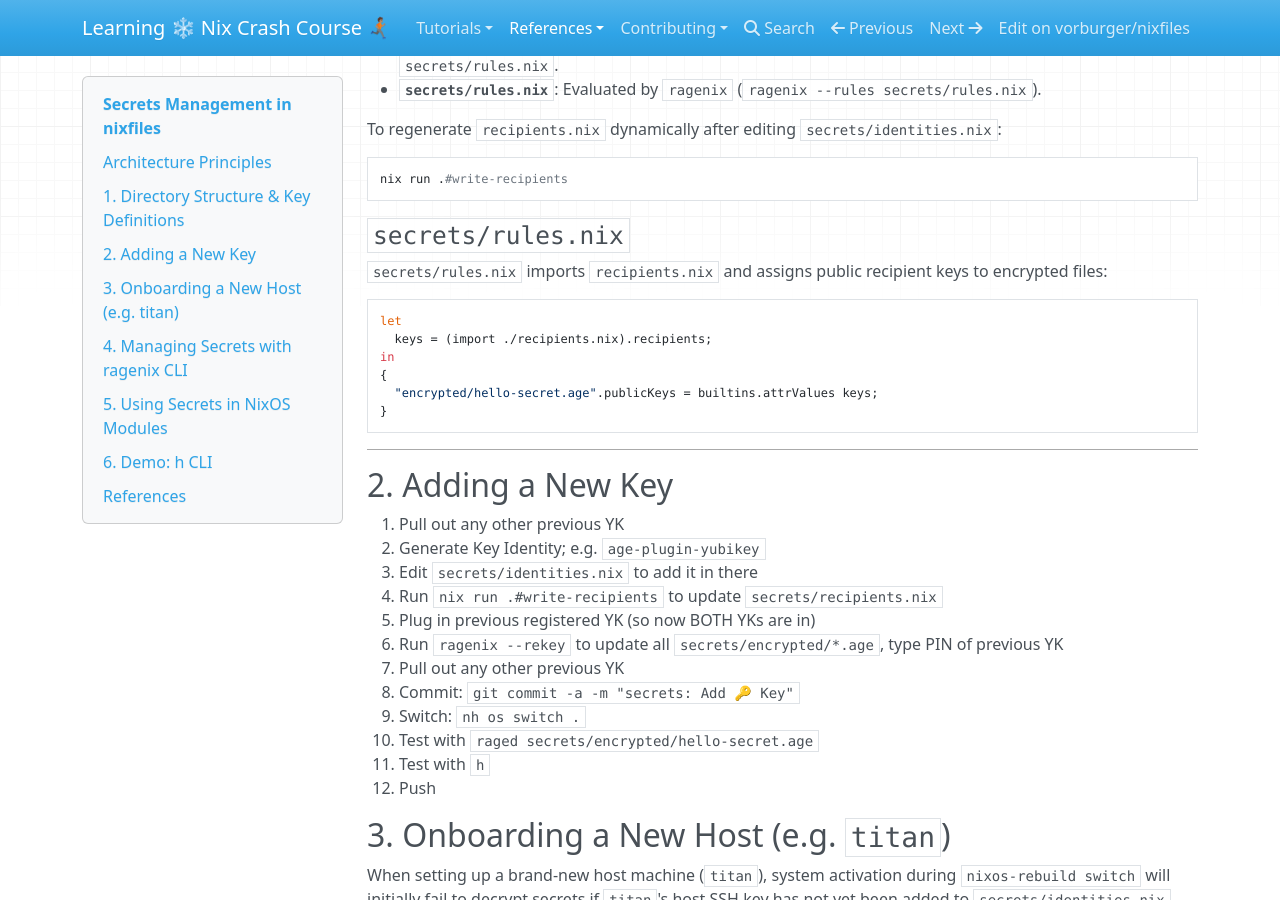
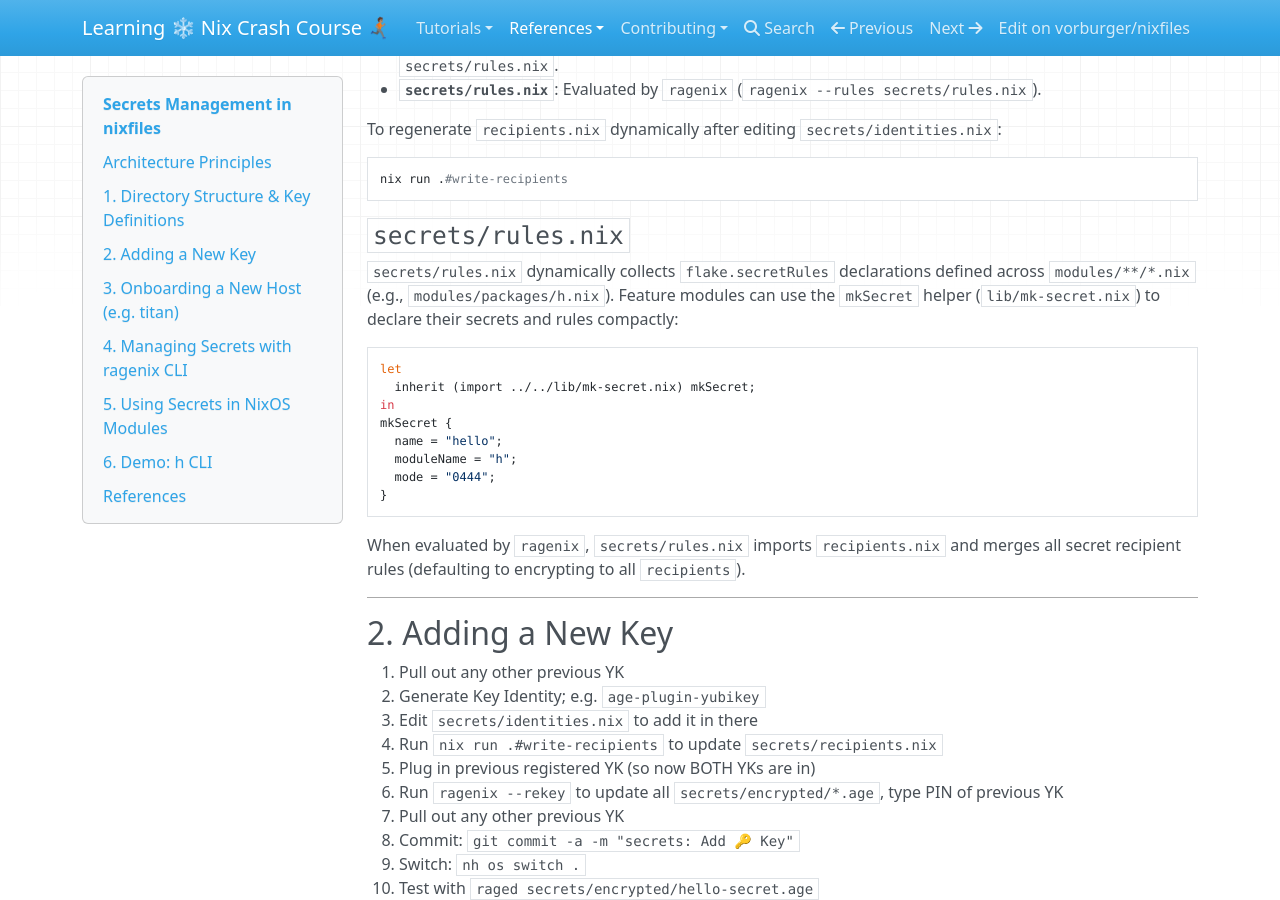
Before and after one commit to vorburger/nixfiles, an MkDocs documentation site: the page built from docs/docs/reference/secrets.md, in a window 1280 px wide and 900 px high, scrolled down 1022 px. Built offline with MkDocs 1.6.1, drawn with Linux system fonts in a browser that asks for light colours; nearby versions of some CDN libraries; some of the changed text lies outside the part shown.

Commit message:
secrets: Refactor to declare secrets and rules modularly in feature modules

````diff
--- a/docs/docs/reference/secrets.md
+++ b/docs/docs/reference/secrets.md
@@ -44,16 +44,20 @@ nix run .#write-recipients
 
 ### `secrets/rules.nix`
 
-`secrets/rules.nix` imports `recipients.nix` and assigns public recipient keys to encrypted files:
+`secrets/rules.nix` dynamically collects `flake.secretRules` declarations defined across `modules/**/*.nix` (e.g., `modules/packages/h.nix`). Feature modules can use the `mkSecret` helper (`lib/mk-secret.nix`) to declare their secrets and rules compactly:
 
 ```nix
 let
-  keys = (import ./recipients.nix).recipients;
+  inherit (import ../../lib/mk-secret.nix) mkSecret;
 in
-{
-  "encrypted/hello-secret.age".publicKeys = builtins.attrValues keys;
+mkSecret {
+  name = "hello";
+  moduleName = "h";
+  mode = "0444";
 }
 ```
+
+When evaluated by `ragenix`, `secrets/rules.nix` imports `recipients.nix` and merges all secret recipient rules (defaulting to encrypting to all `recipients`).
 
 ---
 
@@ -179,18 +183,20 @@ When a new host key or master key is added to `secrets/identities.nix`:
 
 Import `ragenix` via `self.nixosModules.ragenix` (or automatically via `modules/hosts/_common.nix`).
 
-In your NixOS module (e.g., `modules/packages/h.nix`):
+In your module (e.g., `modules/packages/h.nix`), use `mkSecret` (`lib/mk-secret.nix`):
 
 ```nix
-flake.nixosModules.h = {
-  age.secrets.hello-secret = {
-    file = ../../secrets/encrypted/hello-secret.age;
-    mode = "0444";
-  };
-};
+let
+  inherit (import ../../lib/mk-secret.nix) mkSecret;
+in
+mkSecret {
+  name = "hello";
+  moduleName = "h";
+  mode = "0444";
+}
 ```
 
-NixOS will automatically decrypt the file to `/run/secrets/hello-secret` at runtime.
+NixOS will automatically decrypt the file to `/run/secrets/hello` at runtime.
 
 ---
 
````
Also changed, not shown: 3 other files.
